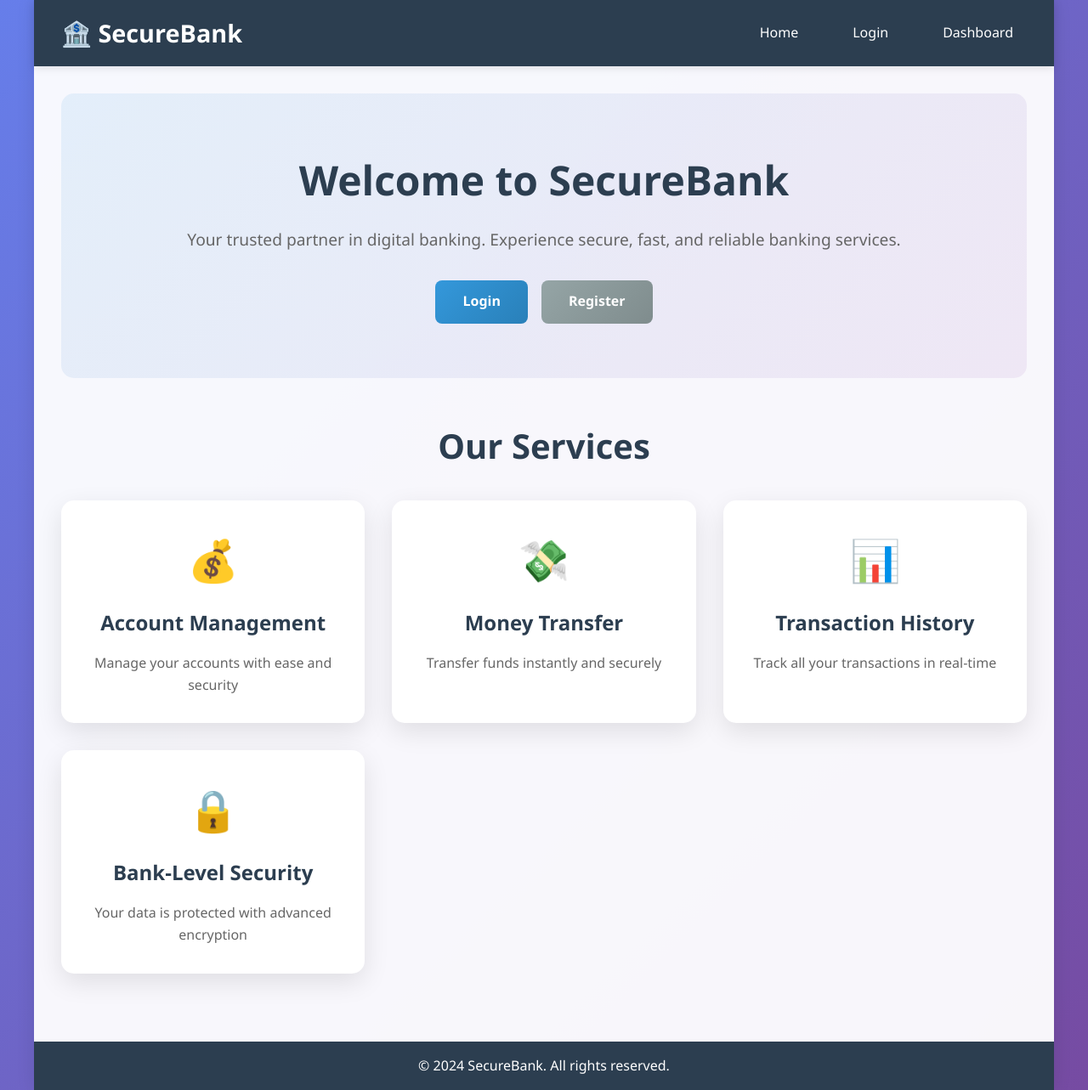
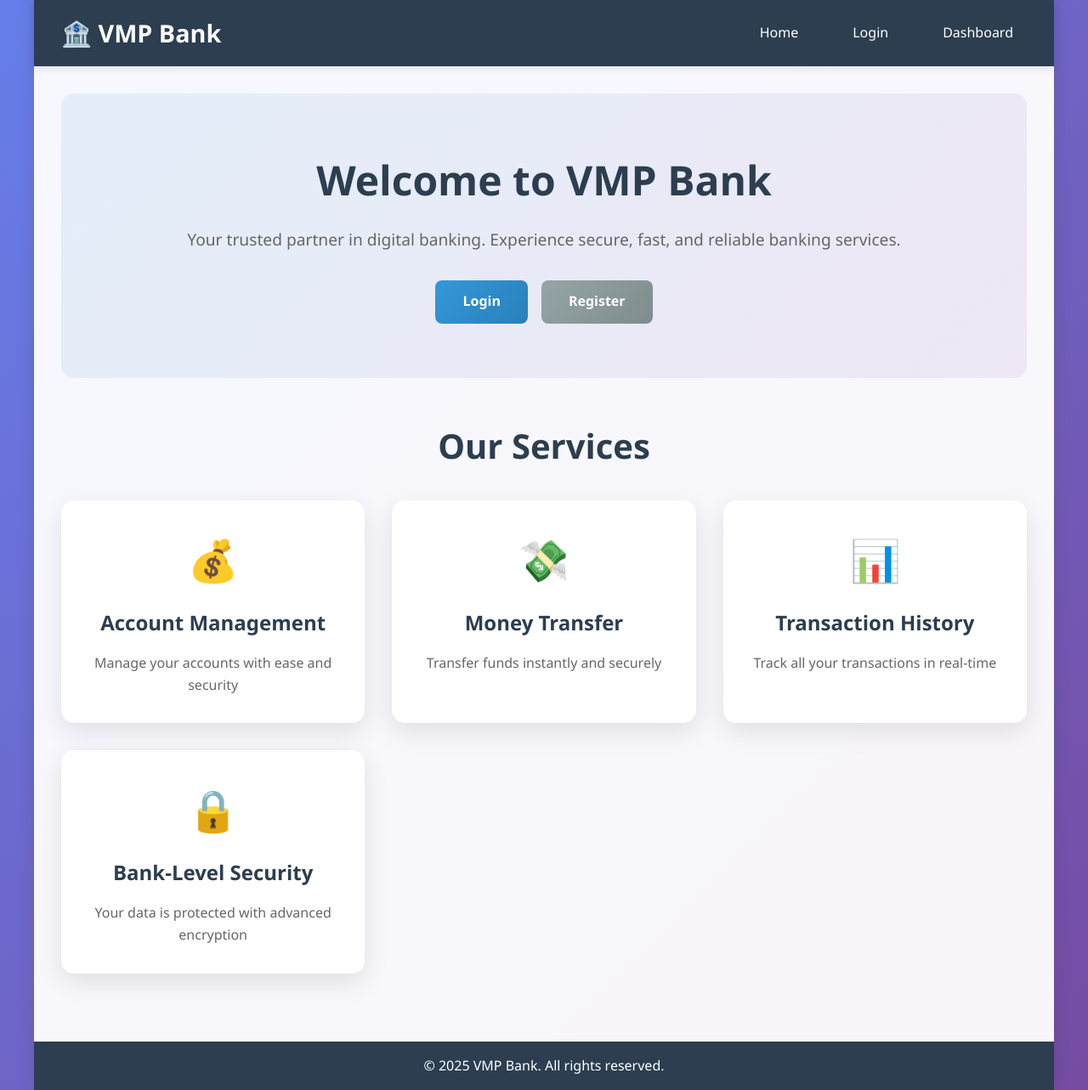
Before and after one commit to Serp3n7/banking-system, a plain HTML site: page frontend/index.html in a window 1280 px wide. Shown: the whole page at 85% size. Drawn offline with Linux system fonts and the light colour scheme.

```diff
--- a/frontend/index.html
+++ b/frontend/index.html
@@ -10,7 +10,7 @@
     <div class="container">
         <header class="header">
             <div class="logo">
-                <h1>🏦 SecureBank</h1>
+                <h1>🏦 VMP Bank</h1>
             </div>
             <nav class="nav">
                 <a href="index.html">Home</a>
@@ -22,7 +22,7 @@
         <main class="main">
             <section class="hero">
                 <div class="hero-content">
-                    <h2>Welcome to SecureBank</h2>
+                    <h2>Welcome to VMP Bank</h2>
                     <p>Your trusted partner in digital banking. Experience secure, fast, and reliable banking services.</p>
                     <div class="cta-buttons">
                         <a href="login.html" class="btn btn-primary">Login</a>
@@ -59,7 +59,7 @@
         </main>
 
         <footer class="footer">
-            <p>&copy; 2024 SecureBank. All rights reserved.</p>
+            <p>&copy; 2025 VMP Bank. All rights reserved.</p>
         </footer>
     </div>
 </body>
```
Also changed, not shown: frontend/dashboard.html (+2 -2 lines), frontend/history.html (+2 -2 lines), frontend/login.html (+2 -2 lines), backend/CMakeLists.txt (added), 2 other files.
